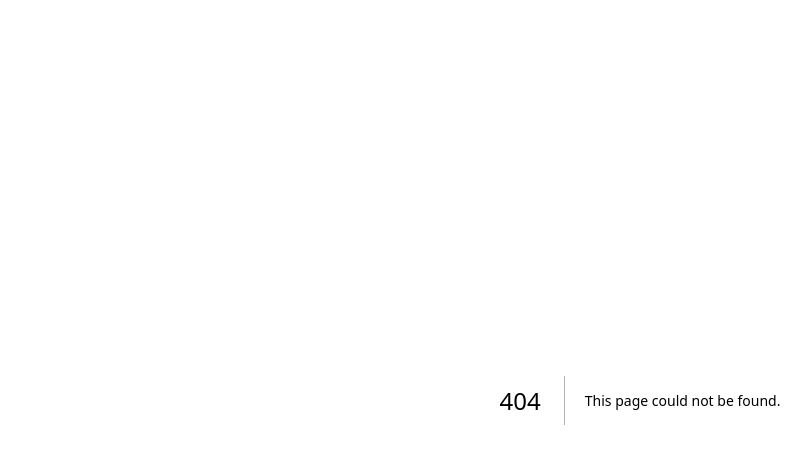
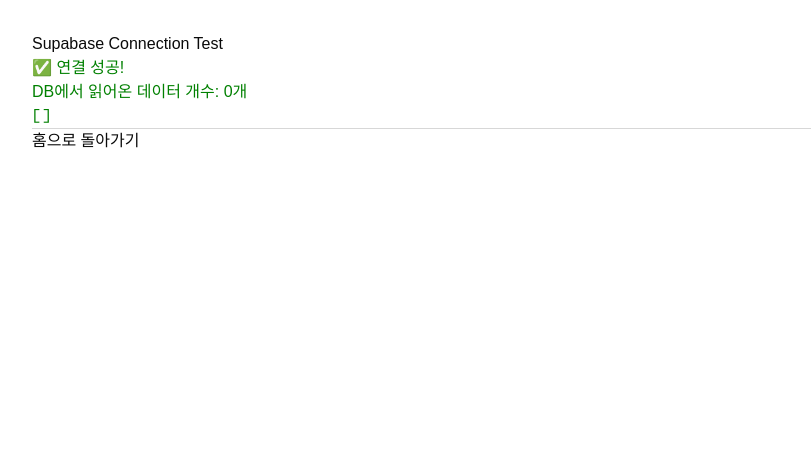
Before and after one commit to Bnsoft/stock_signalight, a Next.js app in the folder signalight-web/signalight-landing/: page /test-supabase in a window 1280 px wide. Before the commit this address had no page. Shown: the top 464 px of the page, without its empty margins (0-811 px from the left). Built offline with nearby package versions, Linux system fonts and the light colour scheme; no server answers; the database is empty.

Commit message:
Add connection test page and navigation link

```diff
--- /dev/null
+++ b/signalight-web/signalight-landing/src/app/test-supabase/page.tsx
@@ -0,0 +1,60 @@
+'use client'
+
+import { useEffect, useState } from 'react'
+import { supabase } from '@/lib/supabase'
+
+export default function TestSupabase() {
+  const [status, setStatus] = useState<'loading' | 'success' | 'error'>('loading')
+  const [data, setData] = useState<any[]>([])
+  const [errorMsg, setErrorMsg] = useState('')
+
+  useEffect(() => {
+    async function checkConnection() {
+      try {
+        // watchlist 테이블에서 데이터 1개만 가져와 봅니다.
+        const { data, error } = await supabase
+          .from('watchlist')
+          .select('*')
+          .limit(1)
+
+        if (error) throw error
+
+        setData(data || [])
+        setStatus('success')
+      } catch (err: any) {
+        console.error(err)
+        setErrorMsg(err.message || 'Unknown error')
+        setStatus('error')
+      }
+    }
+
+    checkConnection()
+  }, [])
+
+  return (
+    <div style={{ padding: '2rem', fontFamily: 'sans-serif' }}>
+      <h1>Supabase Connection Test</h1>
+
+      {status === 'loading' && <p>⏳ 연결 확인 중...</p>}
+
+      {status === 'success' && (
+        <div style={{ color: 'green' }}>
+          <p>✅ 연결 성공!</p>
+          <p>DB에서 읽어온 데이터 개수: {data.length}개</p>
+          <pre>{JSON.stringify(data, null, 2)}</pre>
+        </div>
+      )}
+
+      {status === 'error' && (
+        <div style={{ color: 'red' }}>
+          <p>❌ 연결 실패</p>
+          <p>에러 메시지: {errorMsg}</p>
+          <p>Vercel의 환경변수(NEXT_PUBLIC_...) 설정을 다시 확인해 주세요.</p>
+        </div>
+      )}
+
+      <hr />
+      <p><a href="/">홈으로 돌아가기</a></p>
+    </div>
+  )
+}
--- a/signalight-web/signalight-landing/src/components/layout/Header.tsx
+++ b/signalight-web/signalight-landing/src/components/layout/Header.tsx
@@ -10,6 +10,7 @@
   { label: "How it Works", href: "#how-it-works" },
   { label: "Strategy",     href: "#strategy" },
   { label: "Pricing",      href: "#pricing" },
+  { label: "DB Status",    href: "/test-supabase" },
 ]
 
 export function Header() {
--- /dev/null
+++ b/signalight-web/signalight-landing/src/lib/supabase.ts
@@ -0,0 +1,6 @@
+import { createClient } from '@supabase/supabase-js'
+
+const supabaseUrl = process.env.NEXT_PUBLIC_SUPABASE_URL!
+const supabaseAnonKey = process.env.NEXT_PUBLIC_SUPABASE_ANON_KEY!
+
+export const supabase = createClient(supabaseUrl, supabaseAnonKey)
```
